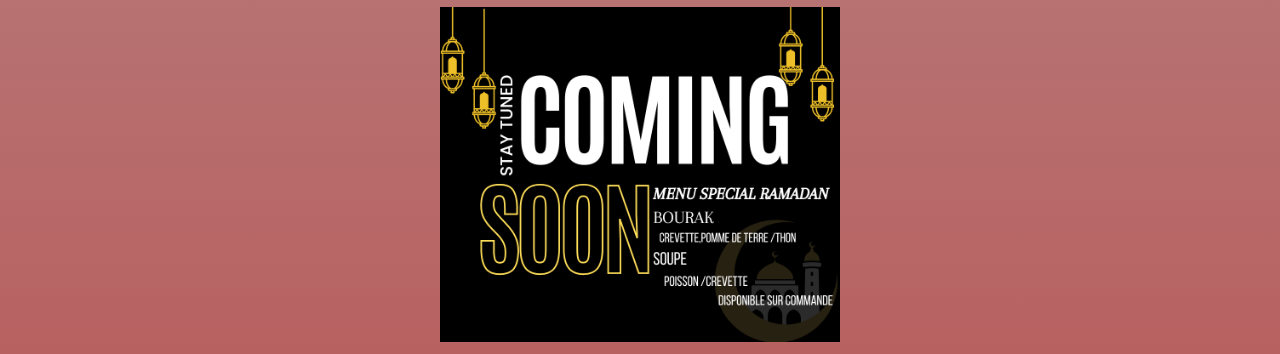
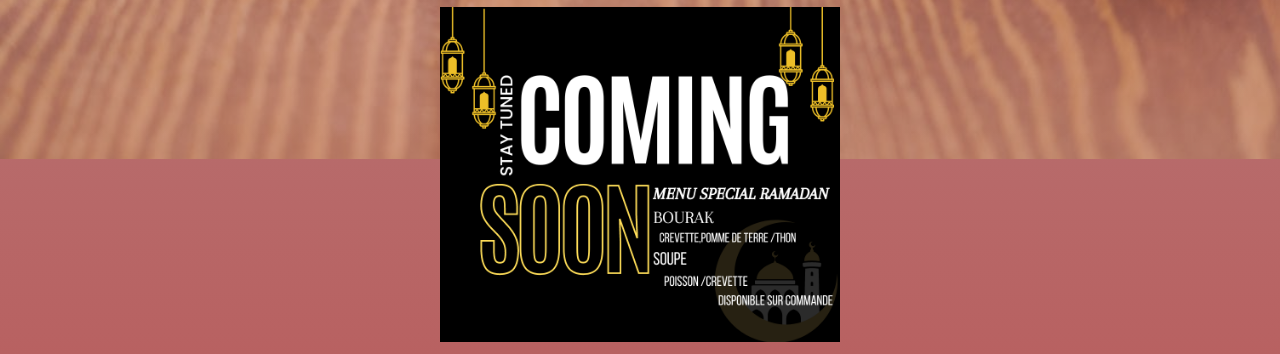
Before and after one commit to SarahSunsey/Comme-a-la-maison, a plain HTML site: page CommeAlaMaison.html in a window 1280 px wide. Shown: the part 641-995 px from the top of the page. Drawn offline with Linux system fonts and the light colour scheme.

Commit message:
changed the background

```diff
--- a/style.css
+++ b/style.css
@@ -1,10 +1,20 @@
-body{
+body::before {
+    content: "";
+    background-image: url("pexels-photo-1437811.jpg");
+    background-size: cover;
+    position: fixed;
+    top: 0;
+    left: 0;
+    width: 100%;
+    height: 100%;
+    opacity: 0.5; /* Adjust the opacity value as desired */
+    z-index: -1; /* Make sure the background layer is behind all other content */
+  }
 
-         /* Set height to 100% of viewport */
-        background: linear-gradient(to bottom, #b59090, #b86161);
-
-
-}
+  body {
+    /* Set height to 100% of viewport */
+    background: linear-gradient(to bottom, #b59090, #b86161);
+  }
 .container{
     display: flex;
     flex-direction: column;
```
Also changed, not shown: pexels-photo-1437811.jpg (added).
